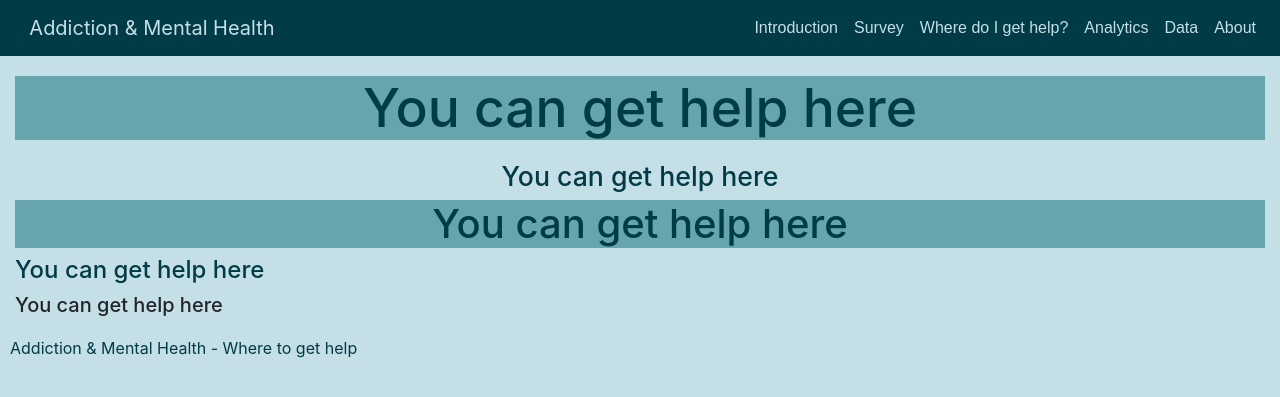
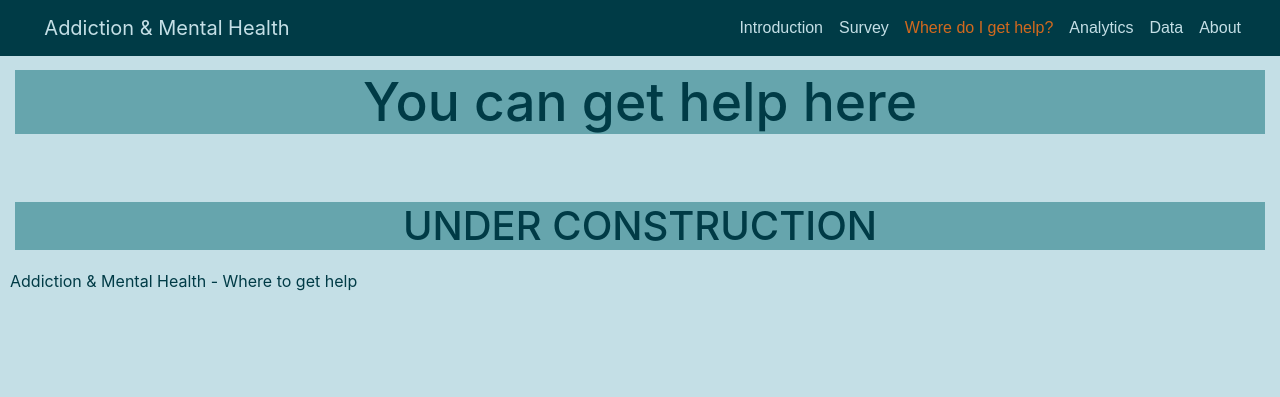
Before and after one commit to Supasyl/Project-3-Deployment, a Flask app: page /help in a window 1280 px wide. Shown: the top 397 px of the page. Run offline with Flask 2, Linux system fonts and the light colour scheme; parts of the project's set-up code (start-up, migrations or seed data) failed here and were passed over; some libraries are stand-ins or nearby versions.

Commit message:
final presentation

```diff
--- a/static/css/style.css
+++ b/static/css/style.css
@@ -15,6 +15,7 @@ html {
 
 body {
     background-color: #C4DFE6;
+    padding-top: 50px;
 }
 
 .navbar-brand {
@@ -32,8 +33,8 @@ body {
     color: #C4DFE6 !important;
 }
 
-.active {
-    color: #66A5AD !important;
+.navbar-nav > .active > a {
+    color: chocolate !important;
 }
 
 h1 {
--- a/templates/about.html
+++ b/templates/about.html
@@ -18,7 +18,8 @@
 
   <body>
         <!-- Nav bar -->
-        <nav class="navbar navbar-expand-lg navbar-dark bg-light">
+        <nav class="navbar navbar-expand-lg navbar-dark bg-light fixed-top">
+            <div class='container-fluid'>
                 <a class="navbar-brand">Addiction & Mental Health</a>
                 <button class="navbar-toggler" type="button" data-toggle="collapse" data-target="#navbarSupportedContent" aria-controls="navbarSupportedContent" aria-expanded="false" aria-label="Toggle navigation">
                 <span class="navbar-toggler-icon"></span>
@@ -47,6 +48,7 @@
 
                     </ul>
                 </div>
+            </div>
         </nav>
         <div class="container-fluid">
             <!-- First info -->
--- a/templates/analytics.html
+++ b/templates/analytics.html
@@ -23,7 +23,8 @@
 
   <body>
     <!-- Nav bar -->
-    <nav class="navbar navbar-expand-lg navbar-dark bg-light">
+    <nav class="navbar navbar-expand-lg navbar-dark bg-light fixed-top">
+        <div class='container-fluid'>
             <a class="navbar-brand">Addiction & Mental Health</a>
             <button class="navbar-toggler" type="button" data-toggle="collapse" data-target="#navbarSupportedContent" aria-controls="navbarSupportedContent" aria-expanded="false" aria-label="Toggle navigation">
             <span class="navbar-toggler-icon"></span>
@@ -49,8 +50,8 @@
                     <li class="nav-item">
                         <a class="nav-link" href="about">About</a>
                     </li>
-
                 </ul>
+            </div>
         </div>
     </nav>
 
--- a/templates/data.html
+++ b/templates/data.html
@@ -18,7 +18,8 @@
 
   <body>
     <!-- Nav bar -->
-    <nav class="navbar navbar-expand-lg navbar-dark bg-light">
+    <nav class="navbar navbar-expand-lg navbar-dark bg-light fixed-top">
+      <div class='container-fluid'>
         <a class="navbar-brand">Addiction & Mental Health</a>
         <button class="navbar-toggler" type="button" data-toggle="collapse" data-target="#navbarSupportedContent" aria-controls="navbarSupportedContent" aria-expanded="false" aria-label="Toggle navigation">
         <span class="navbar-toggler-icon"></span>
@@ -45,6 +46,7 @@
                 <a class="nav-link" href="about">About</a>
             </li>
           </ul>
+        </div>
       </div>
     </nav>
 
--- a/templates/help.html
+++ b/templates/help.html
@@ -18,7 +18,8 @@
 
   <body>
     <!-- Nav bar -->
-    <nav class="navbar navbar-expand-lg navbar-dark bg-light">
+    <nav class="navbar navbar-expand-lg navbar-dark bg-light fixed-top">
+        <div class='container-fluid'>
             <a class="navbar-brand">Addiction & Mental Health</a>
             <button class="navbar-toggler" type="button" data-toggle="collapse" data-target="#navbarSupportedContent" aria-controls="navbarSupportedContent" aria-expanded="false" aria-label="Toggle navigation">
             <span class="navbar-toggler-icon"></span>
@@ -26,7 +27,7 @@
 
             <div class="collapse navbar-collapse" id="navbarSupportedContent">
                 <ul class="navbar-nav ml-auto">
-                <li class="nav-item active">
+                    <li class="nav-item">
                         <a class="nav-link" href="/">Introduction</a>
                     </li>
                     <li class="nav-item">
@@ -44,8 +45,8 @@
                     <li class="nav-item">
                         <a class="nav-link" href="about">About</a>
                     </li>
-
                 </ul>
+            </div>
         </div>
     </nav>
 
@@ -53,12 +54,8 @@
         <!-- First info -->
         <div class='row'>
             <div class='col-12'>
-                <h1>You can get help here</h1>
-                <h2>You can get help here</h2>
-                <h3>You can get help here</h3>
-                <h4>You can get help here</h4>
-                <h5>You can get help here</h5>
-
+                <h1>You can get help here</h1><br><br>
+                <h3>UNDER CONSTRUCTION</h3>
             </div>
         </div>
         <div class='row'>
--- a/templates/survey.html
+++ b/templates/survey.html
@@ -20,7 +20,8 @@
 
   <body>
     <!-- Nav bar -->
-    <nav class="navbar navbar-expand-lg navbar-dark bg-light">
+    <nav class="navbar navbar-expand-lg navbar-dark bg-light fixed-top">
+        <div class='container-fluid'>
             <a class="navbar-brand">Addiction & Mental Health</a>
             <button class="navbar-toggler" type="button" data-toggle="collapse" data-target="#navbarSupportedContent" aria-controls="navbarSupportedContent" aria-expanded="false" aria-label="Toggle navigation">
             <span class="navbar-toggler-icon"></span>
@@ -46,8 +47,8 @@
                     <li class="nav-item">
                         <a class="nav-link" href='about'>About</a>
                     </li>
-
                 </ul>
+            </div>
         </div>
     </nav>
 
```
Also changed, not shown: templates/index.html (+4 -3 lines). Lines whose indentation alone changed are shown as unchanged.
